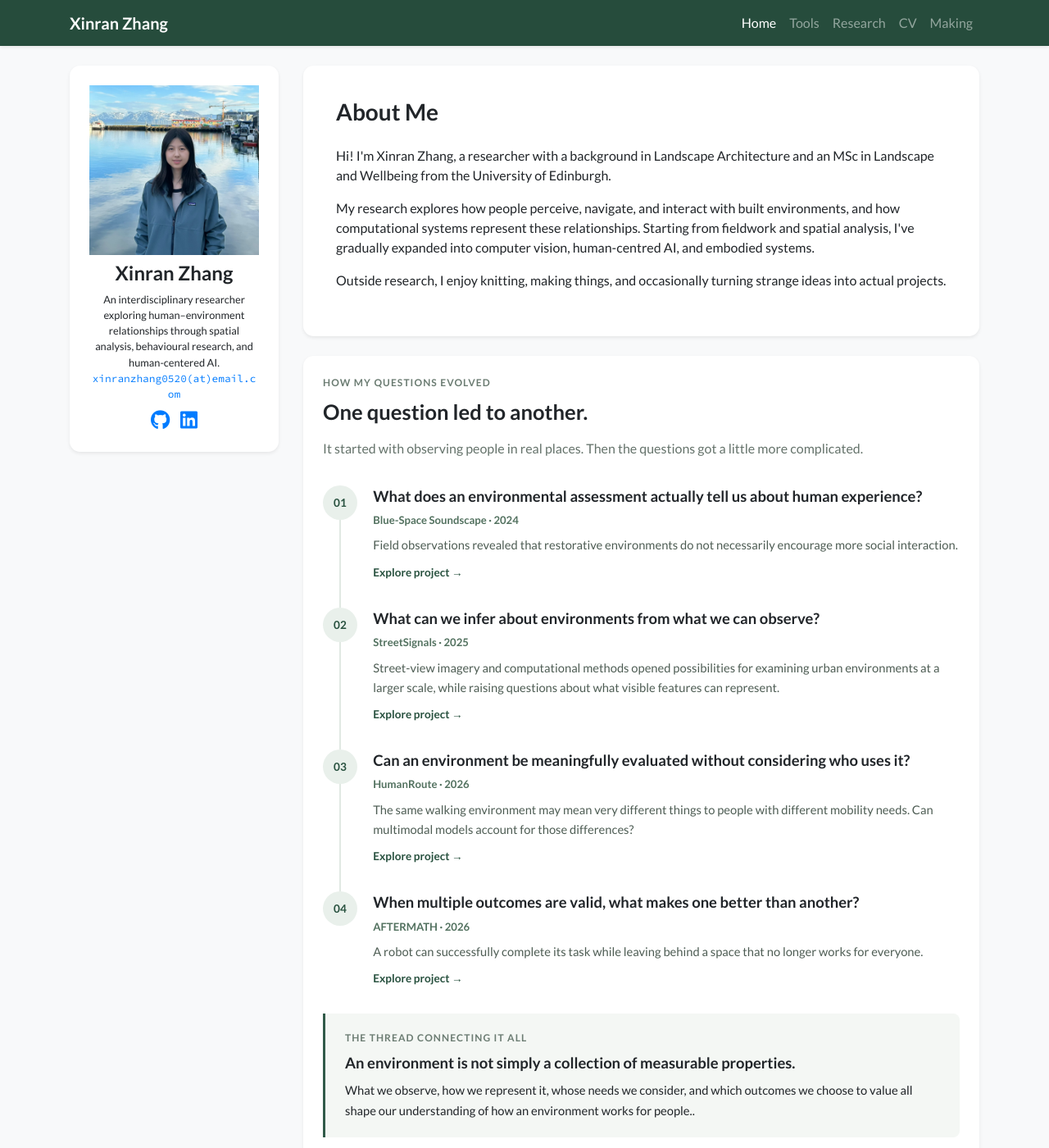
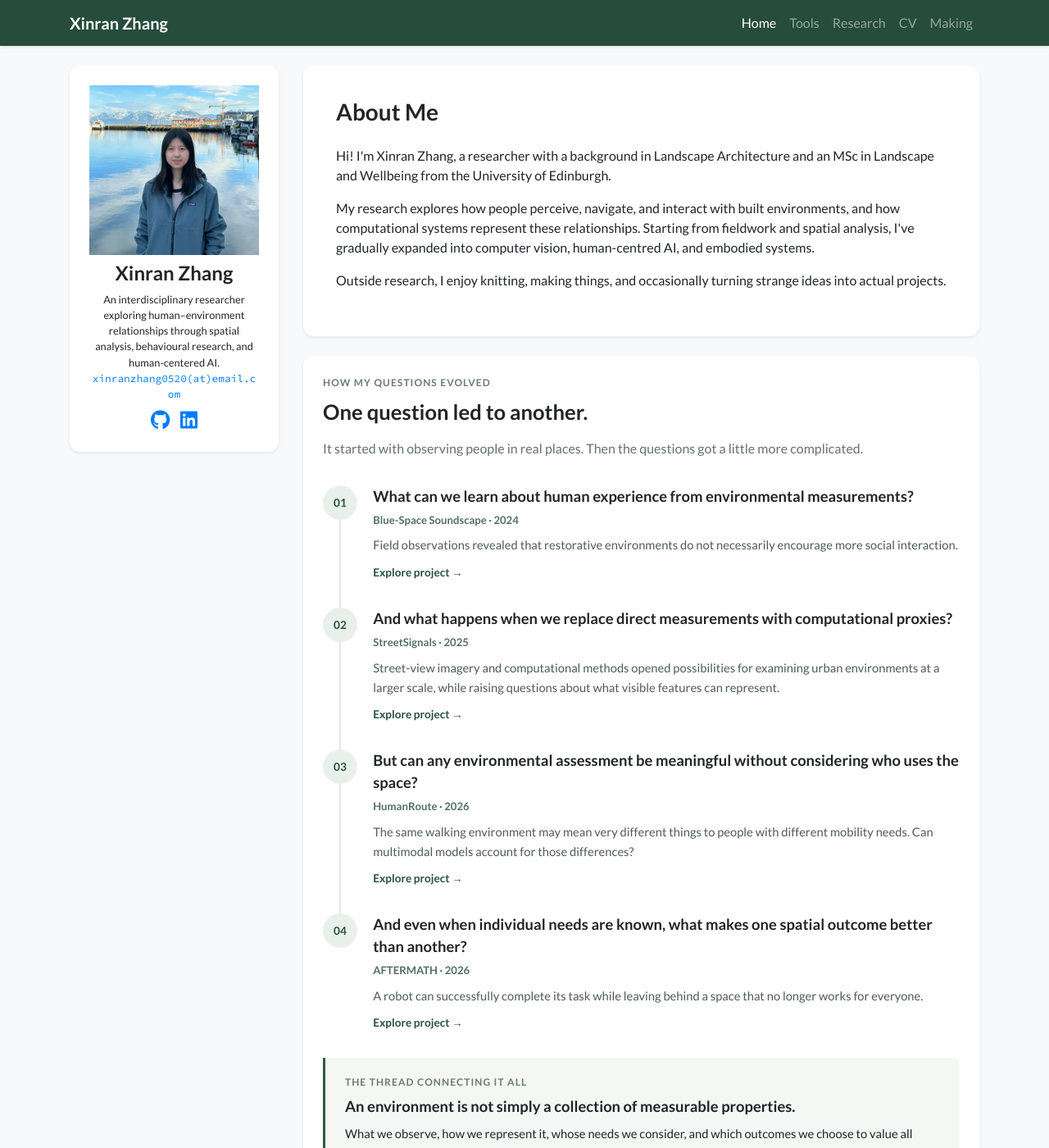
Before and after one commit to Rintozxr/rintozxr.github.io, a Jekyll site: the page built from index.html, in a window 1280 px wide and 1400 px high. Shown: the whole window at 82% size. Built offline with Jekyll 4.4.1, drawn with Linux system fonts in a browser that asks for light colours; nearby versions of some CDN libraries; a style sheet for code colours, icons or effects is not loaded.

Commit message:
Update index.html

```diff
--- a/index.html
+++ b/index.html
@@ -186,7 +186,7 @@ navbar_title: Home
             <div class="journey-marker">01</div>
 
             <div class="journey-content">
-              <h3>What does an environmental assessment actually tell us about human experience?</h3>
+              <h3>What can we learn about human experience from environmental measurements?</h3>
 
               <div class="journey-project">
                 Blue-Space Soundscape · 2024
@@ -211,7 +211,7 @@ navbar_title: Home
             <div class="journey-marker">02</div>
 
             <div class="journey-content">
-              <h3>What can we infer about environments from what we can observe?</h3>
+              <h3>And what happens when we replace direct measurements with computational proxies?</h3>
 
               <div class="journey-project">
                 StreetSignals · 2025
@@ -237,7 +237,7 @@ navbar_title: Home
             <div class="journey-marker">03</div>
 
             <div class="journey-content">
-              <h3>Can an environment be meaningfully evaluated without considering who uses it?</h3>
+              <h3>But can any environmental assessment be meaningful without considering who uses the space?</h3>
 
               <div class="journey-project">
                 HumanRoute · 2026
@@ -263,7 +263,7 @@ navbar_title: Home
             <div class="journey-marker">04</div>
 
             <div class="journey-content">
-              <h3>When multiple outcomes are valid, what makes one better than another?</h3>
+              <h3>And even when individual needs are known, what makes one spatial outcome better than another?</h3>
 
               <div class="journey-project">
                 AFTERMATH · 2026
```
